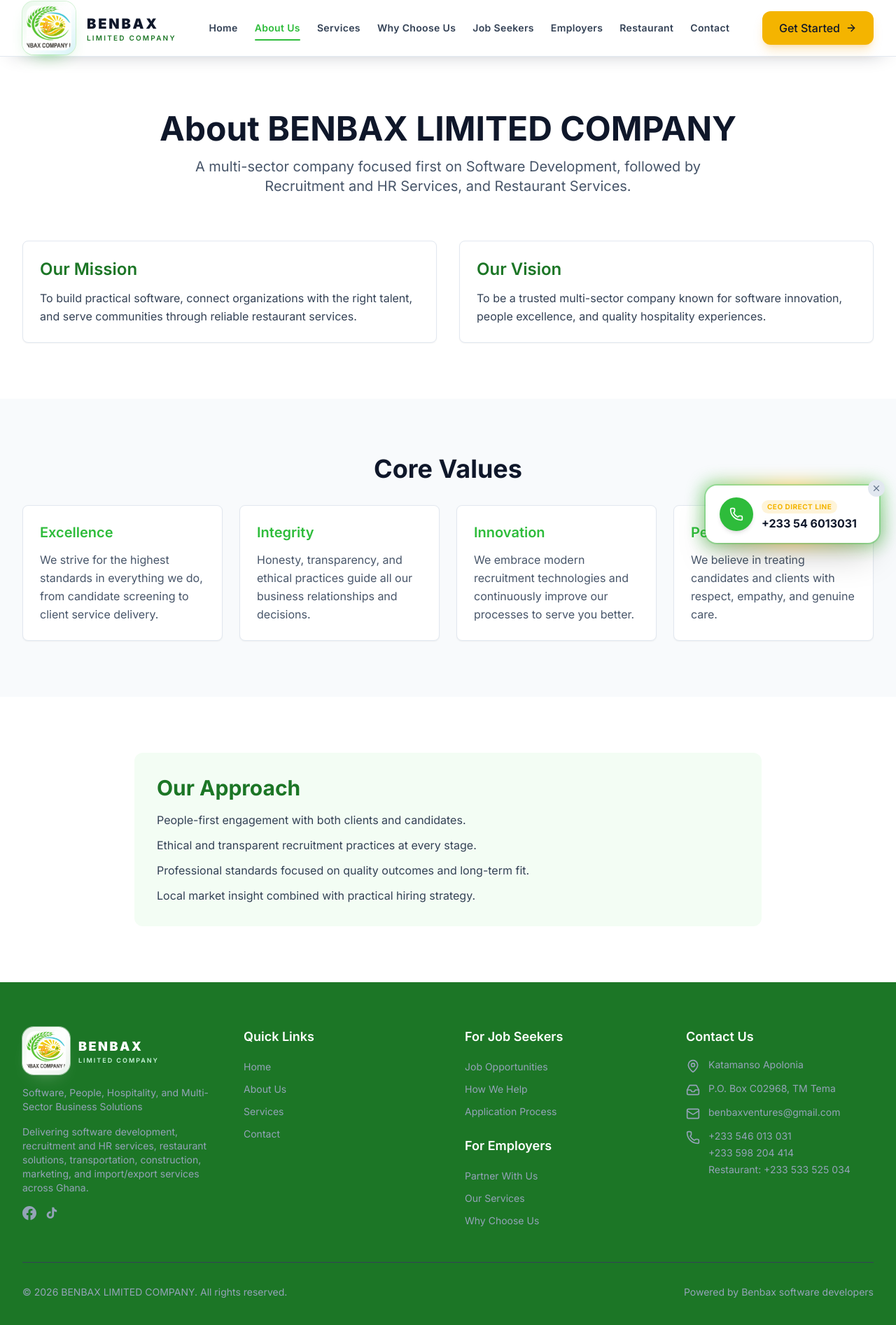
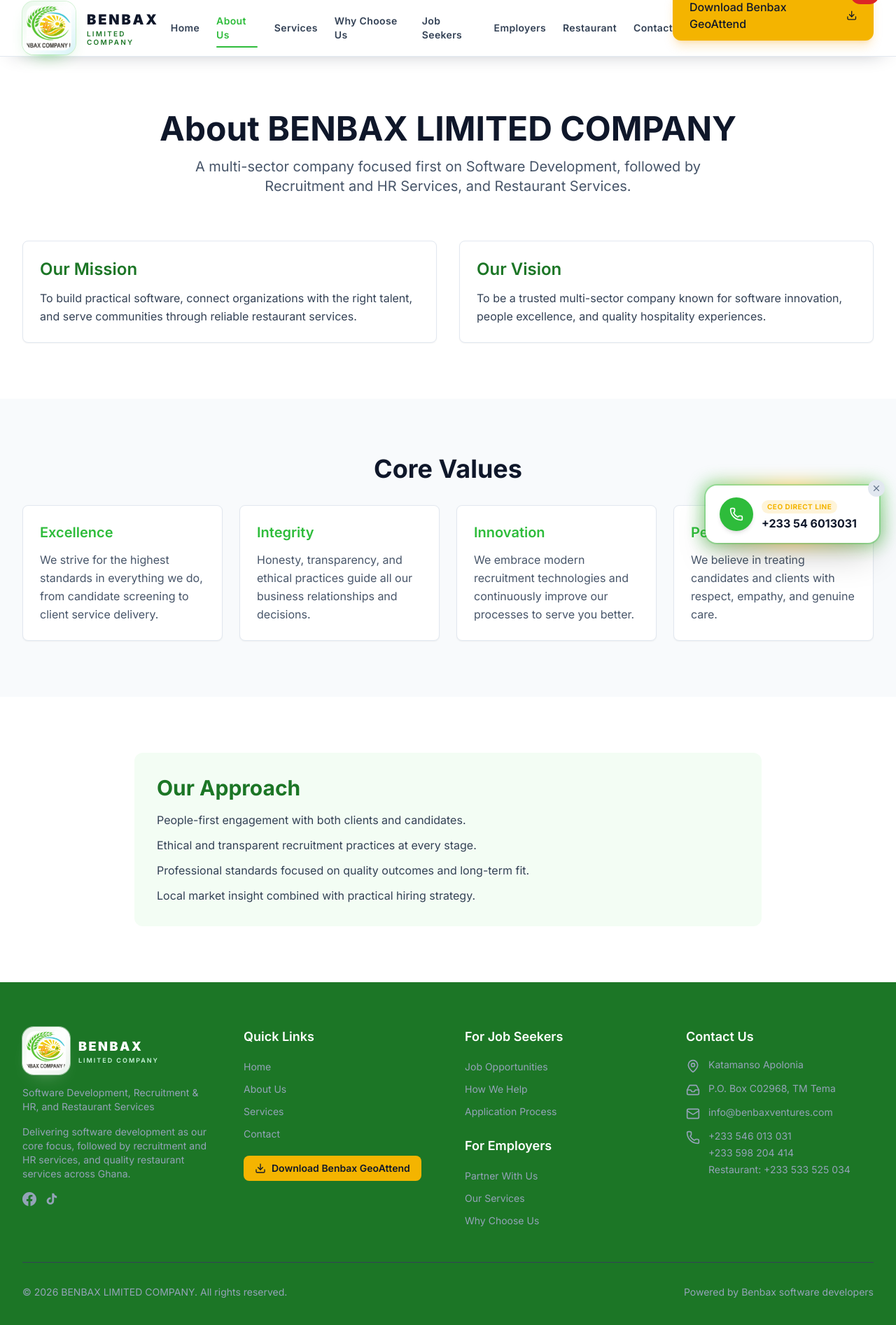
Before and after one commit to Bright-Anyawe/benbax-web, a Next.js app: page /about in a window 1280 px wide. Shown: the top 1894 px of the page at 70% size. Built offline with nearby package versions, Linux system fonts and the light colour scheme.

Commit message:
update new software on page

```diff
--- a/src/app/page.tsx
+++ b/src/app/page.tsx
@@ -1,6 +1,6 @@
 import type { Metadata } from 'next';
 import Link from 'next/link';
-import { ArrowUpRight, MapPin } from 'lucide-react';
+import { ArrowUpRight, Download, MapPin, ShieldCheck, Smartphone } from 'lucide-react';
 import Hero from '@/components/sections/home/Hero';
 import ServicesPreview from '@/components/sections/home/ServicesPreview';
 import TrustMetrics from '@/components/sections/home/TrustMetrics';
@@ -9,12 +9,12 @@ import ValueProposition from '@/components/sections/home/ValueProposition';
 import FaqSection from '@/components/sections/home/FaqSection';
 import CompanyRepresentatives from '@/components/sections/home/CompanyRepresentatives';
 import Section from '@/components/ui/Section';
-import { COMPANY_INFO } from '@/lib/constants';
+import { COMPANY_INFO, GEOATTEND_INFO } from '@/lib/constants';
 
 export const metadata: Metadata = {
   title: 'Home',
   description:
-    'BENBAX LIMITED COMPANY delivers software development, recruitment and HR services, and restaurant services in Ghana.',
+    'BENBAX LIMITED COMPANY delivers software development, recruitment and HR services, and restaurant services in Ghana. Download the GeoAttend APK for testing.',
   keywords: ['software development Ghana', 'recruitment and HR services', 'restaurant services', 'BENBAX'],
 };
 
@@ -28,6 +28,48 @@ export default function HomePage() {
       <CompanyRepresentatives />
       <CaseStudies />
       <FaqSection />
+
+      <Section background="gray">
+        <div className="rounded-2xl border border-primary/20 bg-gradient-to-br from-primary-50 via-white to-amber-50 p-8 shadow-sm md:p-10">
+          <div className="mb-6 inline-flex items-center gap-2 rounded-full bg-primary px-4 py-2 text-xs font-bold uppercase tracking-wide text-white">
+            <Smartphone className="h-4 w-4" />
+            New Mobile App for Testing
+          </div>
+          <div className="grid grid-cols-1 gap-8 lg:grid-cols-[1.2fr_0.8fr]">
+            <div>
+              <h2 className="mb-3 text-3xl font-extrabold text-slate-900 md:text-4xl">
+                {GEOATTEND_INFO.name} APK Is Ready - Download and Test Now
+              </h2>
+              <p className="mb-5 max-w-3xl text-lg text-slate-700">
+                GeoAttend is our geofenced attendance management system built for institutions in Ghana. It combines GPS
+                geofence verification, QR code check-in, and role-based reporting across mobile and web.
+              </p>
+              <div className="mb-6 grid grid-cols-1 gap-3 text-slate-700 sm:grid-cols-2">
+                <p className="rounded-lg border border-slate-200 bg-white p-3 text-sm">
+                  <ShieldCheck className="mr-2 inline h-4 w-4 text-primary" />
+                  Secure attendance with JWT, geofence enforcement, and duplicate check-in prevention.
+                </p>
+                <p className="rounded-lg border border-slate-200 bg-white p-3 text-sm">
+                  <MapPin className="mr-2 inline h-4 w-4 text-primary" />
+                  Accurate GPS distance checks and QR scans for staff check-in/check-out.
+                </p>
+              </div>
+            </div>
+            <div className="flex flex-col justify-center">
+              <a
+                href={GEOATTEND_INFO.apkUrl}
+                target="_blank"
+                rel="noreferrer"
+                className="btn-base inline-flex animate-pulse items-center justify-center rounded-xl bg-accent-orange px-6 py-4 text-lg font-extrabold text-slate-900 shadow-lg transition hover:scale-[1.02] hover:bg-amber-500 focus:ring-accent-orange"
+              >
+                <Download className="mr-2 h-5 w-5" />
+                Download {GEOATTEND_INFO.name} APK
+              </a>
+              <p className="mt-3 text-center text-sm font-medium text-slate-600">Tap to test the latest Android build</p>
+            </div>
+          </div>
+        </div>
+      </Section>
 
       <Section>
         <div className="grid grid-cols-1 items-center gap-8 lg:grid-cols-2">
--- a/src/components/layout/Footer.tsx
+++ b/src/components/layout/Footer.tsx
@@ -1,7 +1,7 @@
 import React from 'react';
 import Link from 'next/link';
-import { Mail, MapPin, Inbox, Phone } from 'lucide-react';
-import { COMPANY_INFO, NAV_LINKS, SOCIAL_LINKS } from '@/lib/constants';
+import { Download, Mail, MapPin, Inbox, Phone } from 'lucide-react';
+import { COMPANY_INFO, GEOATTEND_INFO, NAV_LINKS, SOCIAL_LINKS } from '@/lib/constants';
 import Logo from '../common/Logo';
 import { formatMailto, formatTel } from '@/lib/utils';
 
@@ -82,6 +82,15 @@ const Footer: React.FC = () => {
                 </li>
               ))}
             </ul>
+            <a
+              href={GEOATTEND_INFO.apkUrl}
+              target="_blank"
+              rel="noreferrer"
+              className="mt-5 inline-flex items-center rounded-lg bg-accent-orange px-4 py-2 text-sm font-semibold text-slate-900 transition hover:bg-amber-500"
+            >
+              <Download className="mr-2 h-4 w-4" />
+              Download {GEOATTEND_INFO.name}
+            </a>
           </div>
 
           {/* Column 3: For Job Seekers & Employers */}
--- a/src/components/layout/Header.tsx
+++ b/src/components/layout/Header.tsx
@@ -3,9 +3,9 @@
 import React, { useEffect, useState } from 'react';
 import Link from 'next/link';
 import { usePathname } from 'next/navigation';
-import { ArrowRight, Menu } from 'lucide-react';
+import { Download, Menu } from 'lucide-react';
 import { cn } from '@/lib/utils';
-import { NAV_LINKS } from '@/lib/constants';
+import { GEOATTEND_INFO, NAV_LINKS } from '@/lib/constants';
 import Logo from '../common/Logo';
 import MobileMenu from './MobileMenu';
 
@@ -75,13 +75,18 @@ const Header: React.FC = () => {
             })}
           </nav>
 
-          <Link
-            href="/contact"
-            className="btn-base hidden rounded-xl bg-accent-orange px-6 py-3 text-base text-slate-900 shadow-lg shadow-amber-500/25 transition-all duration-300 hover:-translate-y-0.5 hover:bg-amber-500 hover:text-slate-900 focus:ring-accent-orange xl:inline-flex"
+          <a
+            href={GEOATTEND_INFO.apkUrl}
+            target="_blank"
+            rel="noreferrer"
+            className="btn-base relative hidden animate-bounce rounded-xl bg-accent-orange px-6 py-3 text-base text-slate-900 shadow-lg shadow-amber-500/25 transition-all duration-300 hover:-translate-y-0.5 hover:bg-amber-500 hover:text-slate-900 focus:ring-accent-orange [animation-duration:2.4s] xl:inline-flex"
           >
-            Get Started
-            <ArrowRight className="ml-2 h-4 w-4" />
-          </Link>
+            <span className="absolute -top-2 -right-2 rounded-full bg-red-600 px-2 py-0.5 text-[10px] font-extrabold uppercase tracking-wide text-white">
+              New
+            </span>
+            Download {GEOATTEND_INFO.name}
+            <Download className="ml-2 h-4 w-4" />
+          </a>
 
           <button
             onClick={() => setIsMobileMenuOpen(true)}
--- a/src/components/layout/MobileMenu.tsx
+++ b/src/components/layout/MobileMenu.tsx
@@ -3,9 +3,9 @@
 import React from 'react';
 import Link from 'next/link';
 import { usePathname } from 'next/navigation';
-import { X } from 'lucide-react';
+import { Download, X } from 'lucide-react';
 import { cn } from '@/lib/utils';
-import { NAV_LINKS } from '@/lib/constants';
+import { GEOATTEND_INFO, NAV_LINKS } from '@/lib/constants';
 
 interface MobileMenuProps {
   isOpen: boolean;
@@ -63,13 +63,21 @@ const MobileMenu: React.FC<MobileMenuProps> = ({ isOpen, onClose }) => {
           </nav>
 
           <div className="border-t p-6">
-            <Link
-              href="/contact"
+            <a
+              href={GEOATTEND_INFO.apkUrl}
+              target="_blank"
+              rel="noreferrer"
               onClick={onClose}
-              className="btn-base w-full rounded-xl bg-accent-orange px-8 py-4 text-lg text-slate-900 shadow-lg shadow-amber-500/20 transition-all duration-300 hover:-translate-y-0.5 hover:bg-amber-500 hover:text-slate-900 focus:ring-accent-orange"
+              className="btn-base relative w-full animate-bounce rounded-xl bg-accent-orange px-8 py-4 text-lg text-slate-900 shadow-lg shadow-amber-500/20 transition-all duration-300 hover:-translate-y-0.5 hover:bg-amber-500 hover:text-slate-900 focus:ring-accent-orange [animation-duration:2.4s]"
             >
-              Get Started
-            </Link>
+              <span className="absolute -top-2 -right-2 rounded-full bg-red-600 px-2 py-0.5 text-[10px] font-extrabold uppercase tracking-wide text-white">
+                New
+              </span>
+              <span className="inline-flex items-center">
+                <Download className="mr-2 h-5 w-5" />
+                Download {GEOATTEND_INFO.name}
+              </span>
+            </a>
           </div>
         </div>
       </div>
--- a/src/components/sections/home/ServicesPreview.tsx
+++ b/src/components/sections/home/ServicesPreview.tsx
@@ -11,8 +11,8 @@ const ServicesPreview = () => {
       <div className="mb-12 text-center">
         <h2 className="mb-4 text-3xl font-bold text-slate-900 md:text-4xl">Our Services</h2>
         <p className="mx-auto max-w-3xl text-lg text-slate-600">
-          We deliver professional services across software, people, hospitality, logistics, construction, marketing, and
-          international trade.
+          Our core focus starts with Software Development, followed by Recruitment and HR Services, then Restaurant
+          Services. We also support selected business operations services for growing companies.
         </p>
       </div>
 
--- a/src/lib/constants.ts
+++ b/src/lib/constants.ts
@@ -19,10 +19,10 @@ import {
 export const COMPANY_INFO = {
   name: 'BENBAX LIMITED COMPANY',
   shortName: 'BENBAX',
-  tagline: 'Software, People, Hospitality, and Multi-Sector Business Solutions',
+  tagline: 'Software Development, Recruitment & HR, and Restaurant Services',
   description:
-    'Delivering software development, recruitment and HR services, restaurant solutions, transportation, construction, marketing, and import/export services across Ghana.',
-  email: 'benbaxventures@gmail.com',
+    'Delivering software development as our core focus, followed by recruitment and HR services, and quality restaurant services across Ghana.',
+  email: 'info@benbaxventures.com',
   phone: '+233 546 013 031',
   phoneAlt: '+233 598 204 414',
   restaurantPhone: '+233 533 525 034',
@@ -38,17 +38,22 @@ export const COMPANY_INFO = {
     'To build practical software, connect organizations with the right talent, and serve communities through reliable restaurant services.',
 } as const;
 
+export const GEOATTEND_INFO = {
+  name: 'Benbax GeoAttend',
+  apkUrl: 'https://expo.dev/accounts/a16-0s-organization/projects/geoattend/builds/af39ce83-61da-462d-859c-ad2128d0f89c',
+} as const;
+
 export const SERVICES = [
   {
     id: 'software-development',
     title: 'Software Development',
     shortTitle: 'Software Development',
     description:
-      'Custom software engineering for websites, web apps, and digital business systems that improve efficiency and growth.',
+      'Custom software engineering for websites, web apps, and digital business systems that improve efficiency, visibility, and growth.',
     icon: Code2,
     image: 'https://images.unsplash.com/photo-1573164713988-8665fc963095?w=800&q=80',
     details:
-      'Software development is our primary service focus. We design, build, and support custom digital solutions including websites, web applications, workflow automation tools, and integrated platforms. Our team handles the complete lifecycle from product discovery and UI/UX through development, testing, deployment, and ongoing optimization.',
+      'Software development is our primary service focus. We design, build, and support custom digital solutions including websites, web applications, workflow automation tools, and integrated platforms. Our team handles the complete lifecycle from product discovery and UI/UX through development, testing, deployment, optimization, and long-term support.',
     benefits: [
       'Custom web and business application development',
       'System integration and process automation',
```
